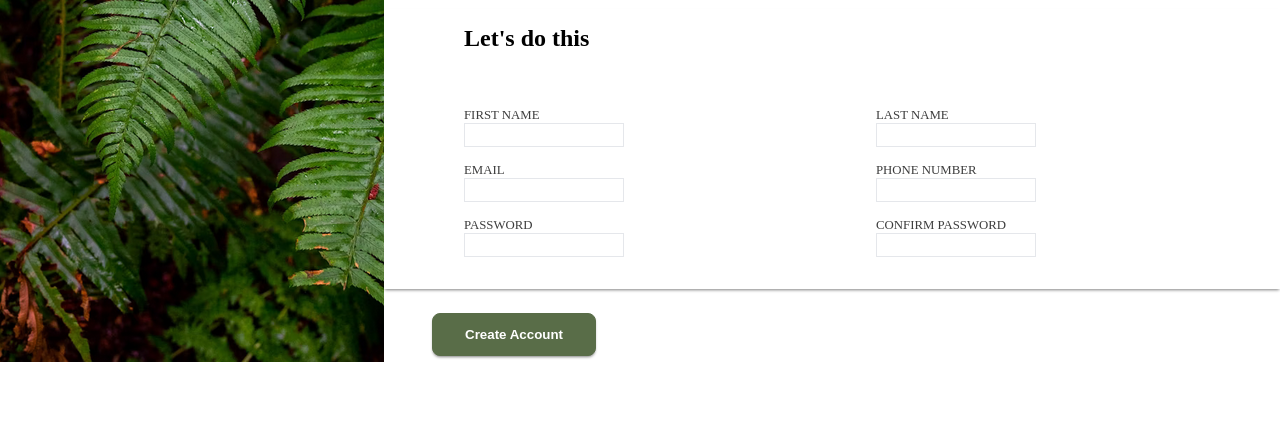
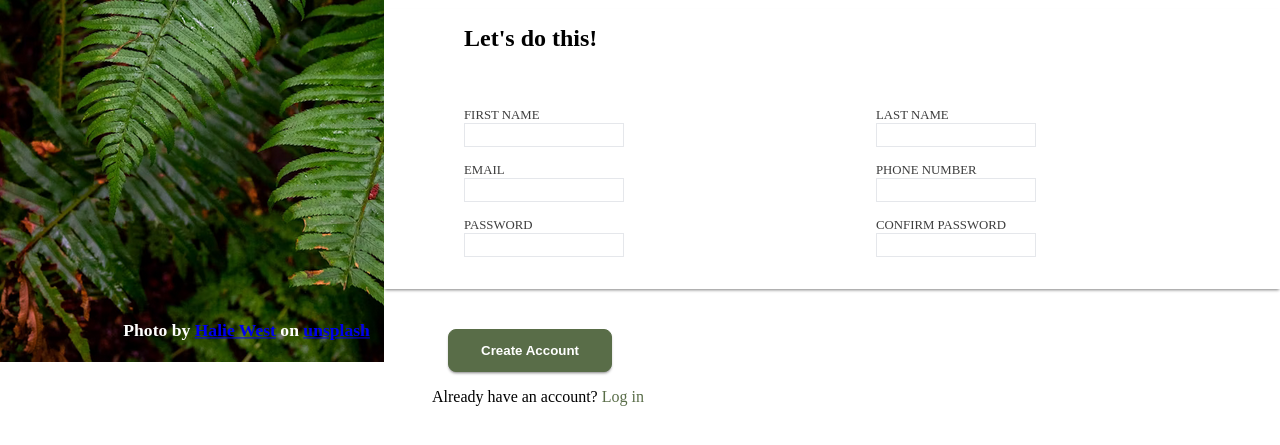
Before and after one commit to Ad-B-R/form-validation-odin, a plain HTML site: page index.html in a window 1280 px wide. Shown: the part 341-786 px from the top of the page. Drawn offline with Linux system fonts and the light colour scheme.

Commit message:
Added credits

```diff
--- a/index.html
+++ b/index.html
@@ -14,6 +14,8 @@
             <h1 id="text">
                 ODIN
             </h1>
+            <h6 class="credit">Photo by <a href="https://unsplash.com/photos/green-leaf-plant-in-close-up-photography-25xggax4bSA">Halie West</a>
+            on <a href="https://unsplash.com/@haliewestphoto">unsplash</a></h6>
         </div>
       </div>
       <div id="right">
@@ -29,7 +31,7 @@
         <b style="margin-top: 2rem;">You <i>know</i> what you want</b>
         </div>
         <div class="box">
-            <h2 style="margin-bottom: 3%;">Let's do this</h2>
+            <h2 style="margin-bottom: 3%;">Let's do this!</h2>
             <form class="form">
                 <div class = "box-item">
                     <div class="box-item-item">
@@ -65,6 +67,7 @@
         </div>
         <div class="bottom-right">
             <button class="btn"><b>Create Account</b></button>
+            <p>Already have an account? <a style="color:#596D48">Log in</a></p>
         </div>
       </div>
     </div>
--- a/styles.css
+++ b/styles.css
@@ -48,6 +48,17 @@ body{
     flex:0 0 15%;
     margin-right: 1rem;
     height: 100%;
+}
+.credit{
+    color:white;
+    position:absolute;
+    top:50%;
+    left:0%;
+    transform: translate(50%,25rem);
+    font-size: 1.1rem;
+}
+a:visited{
+    color:white;
 }
 #text{
     /* width: 15%; */
@@ -126,4 +137,5 @@ body{
     padding-left: 2rem;
     padding-right: 2rem;
     box-shadow: 0px 2px 3px -1px grey;
+    margin:1rem;
 }
```
